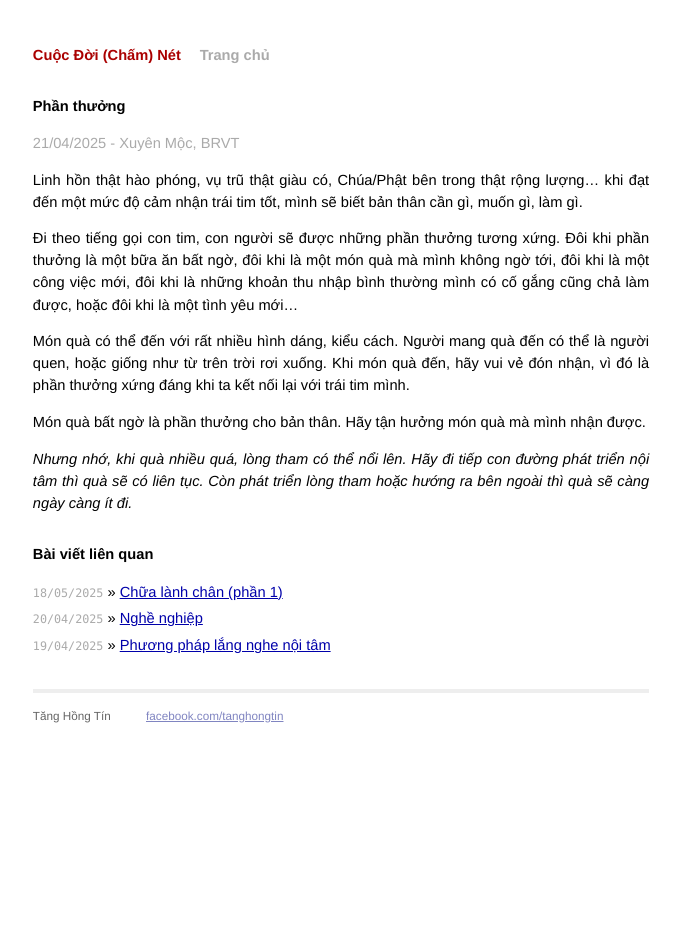
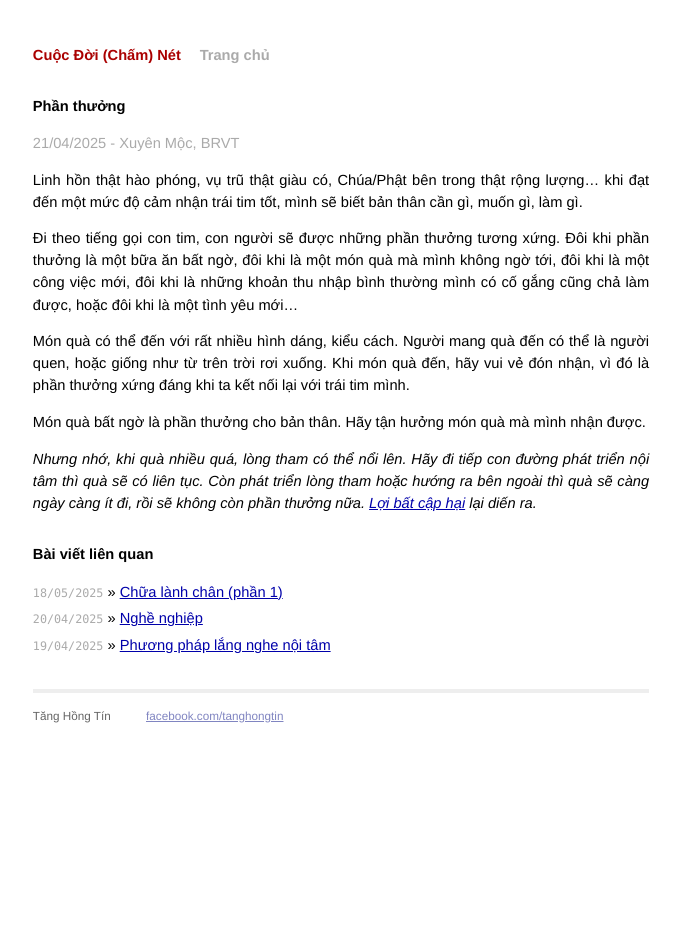
Before and after one commit to tanghongtin/cuocdoi, a Jekyll site: the page built from _posts/2025-04-21-phan-thuong.md, in a window 1280 px wide. Shown: the whole page, without its empty margins (299-980 px from the left). Built offline with Jekyll 4.4.1, drawn with Linux system fonts in a browser that asks for light colours.

Commit message:
Update 2025-04-21-phan-thuong.md

```diff
--- a/_posts/2025-04-21-phan-thuong.md
+++ b/_posts/2025-04-21-phan-thuong.md
@@ -15,4 +15,4 @@ Món quà có thể đến với rất nhiều hình dáng, kiểu cách. Ngư
 
 Món quà bất ngờ là phần thưởng cho bản thân. Hãy tận hưởng món quà mà mình nhận được.
 
-*Nhưng nhớ, khi quà nhiều quá, lòng tham có thể nổi lên. Hãy đi tiếp con đường phát triển nội tâm thì quà sẽ có liên tục. Còn phát triển lòng tham hoặc hướng ra bên ngoài thì quà sẽ càng ngày càng ít đi.*
+*Nhưng nhớ, khi quà nhiều quá, lòng tham có thể nổi lên. Hãy đi tiếp con đường phát triển nội tâm thì quà sẽ có liên tục. Còn phát triển lòng tham hoặc hướng ra bên ngoài thì quà sẽ càng ngày càng ít đi, rồi sẽ không còn phần thưởng nữa. [Lợi bất cập hại](https://cuocdoi.net/2025/04/16/loi-bat-cap-hai.html) lại diến ra.*
```
